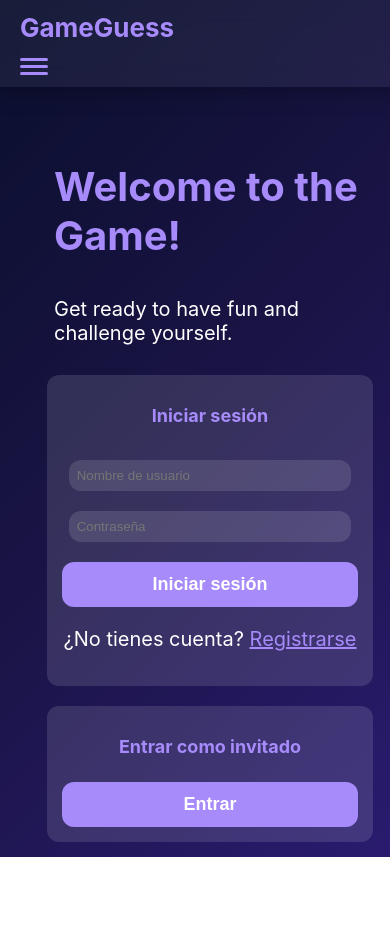
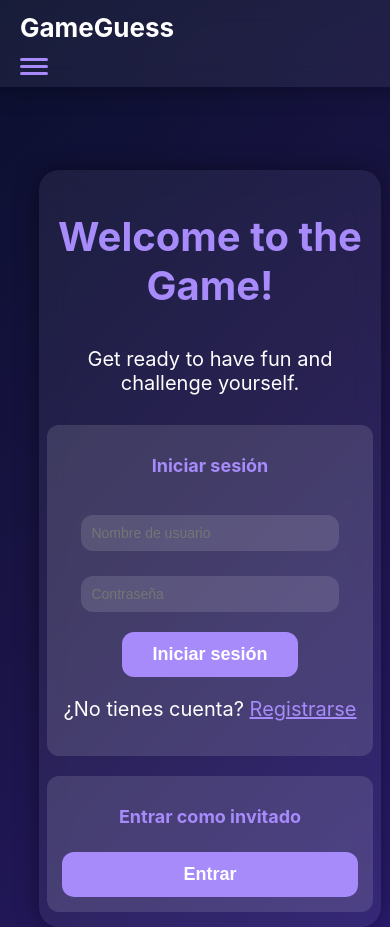
Before and after one commit to Danielestoj/Proyect2-WebReact, a React (Vite) app: page / in a window 390 px wide. Before the commit the page ends 857 px from the top, so only its background shows below. Built offline with nearby package versions, Linux system fonts and the light colour scheme; no server answers.

Commit message:
cambios en logica, reordenar, arreglar el header

```diff
--- a/src/App.css
+++ b/src/App.css
@@ -1,5 +1,5 @@
 /* ============================= */
-/* 🎨 VARIABLES GLOBALES         */
+/* VARIABLES GLOBALES         */
 /* ============================= */
 :root {
   --bg-gradient: linear-gradient(135deg, #0a0f2d, #1a1446, #2a1b6f);
@@ -66,16 +66,6 @@ p {
 }
 
 /* ============================= */
-/* IMÁGENES                     */
-/* ============================= */
-
-img {
-  border-radius: var(--radius);
-  box-shadow: var(--shadow);
-  width: 90%;
-}
-
-/* ============================= */
 /* INPUTS                       */
 /* ============================= */
 
@@ -110,54 +100,17 @@ button:hover {
 }
 
 /* ============================= */
-/* RESPONSIVE 780px             */
-/* ============================= */
-
-@media (max-width: 780px) {
-  .game-container,
-  .game-selector,
-  .welcome-container {
-    width: 95%;
-    padding: 20px;
-  }
-
-  img {
-    max-height: 350px;
-  }
-
-  button {
-    width: 100%;
-  }
-
-  .game-selector {
-    flex-direction: column;
-    gap: 15px;
-  }
-}
-
-/* ============================= */
-/* RESPONSIVE 500px             */
+/* RESPONSIVE GLOBAL            */
 /* ============================= */
 
 @media (max-width: 500px) {
-
   h1 { font-size: 20px; }
   h2 { font-size: 18px; }
   p  { font-size: 14px; }
 
-  .game-container,
-  .game-selector,
-  .welcome-container {
-    width: 100%;
-    padding: 15px;
-  }
-
-  img {
-    max-height: 250px;
-  }
-
   input {
-    padding: 8px;
+    padding: 10px;
+    font-size: 14px;
   }
 
   button {
--- a/src/App.jsx
+++ b/src/App.jsx
@@ -1,32 +1,33 @@
-import React, { useState } from 'react';
+import React from 'react';
 import { HashRouter as Router, Routes, Route } from 'react-router-dom';
+
 import WelcomePage from './pages/WelcomePage/WelcomePage';
 import GameSelector from './components/GameSelector/GameSelector';
-import NavBar from './components/Header/Header'; // Importamos NavBar
-import UserProfile from './pages/UserProfile/UserProfile'; // Importamos UserProfile
-import { users } from './Data'; // Importamos los usuarios desde Data
-import { UserProvider } from "./components/Context/UserContext"; // Importamos el UserProvider
-import Game from './components/Game/Game.jsx';
+import NavBar from './components/Header/Header';
+import UserProfile from './pages/UserProfile/UserProfile';
+import Game from './components/Game/Game';
+
+import { UserProvider } from "./components/Context/UserContext";
+import { GameDataProvider } from "./components/Context/GameDataContext";
+
 import './App.css';
 
-
 function App() {
-
   return (
     <UserProvider>
-      <Router>
-        {/* Mostrar el NavBar siempre, y pasamos el estado del usuario */}
-        <NavBar/>
+      <GameDataProvider>
+        <Router>
+          <NavBar />
 
-        <Routes>
-          <Route path="/" element={<WelcomePage/>} />
-          <Route path="/game-selector" element={<GameSelector/>} />
-          <Route path="/user-profile" element={<UserProfile/>} />
-          <Route path="/game" element={<Game/>} />
-        </Routes>
-      </Router>
+          <Routes>
+            <Route path="/" element={<WelcomePage />} />
+            <Route path="/game-selector" element={<GameSelector />} />
+            <Route path="/user-profile" element={<UserProfile />} />
+            <Route path="/game" element={<Game />} />
+          </Routes>
+        </Router>
+      </GameDataProvider>
     </UserProvider>
-
   );
 }
 
--- /dev/null
+++ b/src/components/Context/GameDataContext.jsx
@@ -0,0 +1,55 @@
+// src/components/Context/GameDataContext.jsx
+import { createContext, useState, useEffect } from "react";
+
+export const GameDataContext = createContext();
+
+export function GameDataProvider({ children }) {
+  const [games, setGames] = useState([]);
+  const [game, setGame] = useState(null);
+  const [loading, setLoading] = useState(true);
+
+  // Cargar juegos al inicio
+  useEffect(() => {
+    loadGames();
+  }, []);
+
+  const loadGames = async () => {
+    setLoading(true);
+
+    const randomPage = Math.floor(Math.random() * 30) + 1;
+
+    const res = await fetch(
+      `https://api.rawg.io/api/games?key=${import.meta.env.VITE_API_KEY}&page_size=30&page=${randomPage}`
+    );
+    const data = await res.json();
+    console.log(data.results);
+
+    setGames(data.results);
+
+    const random = data.results[Math.floor(Math.random() * data.results.length)];
+    setGame(random);
+
+    setLoading(false);
+  };
+
+  const loadNewGame = () => {
+    if (!games.length) return;
+
+    const random = games[Math.floor(Math.random() * games.length)];
+    setGame(random);
+    setLoading(true);
+  };
+
+  return (
+    <GameDataContext.Provider
+      value={{
+        games,
+        game,
+        loading,
+        loadNewGame,
+      }}
+    >
+      {children}
+    </GameDataContext.Provider>
+  );
+}
--- a/src/components/Game/AnswerInput.jsx
+++ b/src/components/Game/AnswerInput.jsx
@@ -11,13 +11,15 @@ function AnswerInput({ onSubmit }) {
 
   return (
     <form onSubmit={handleSubmit}>
-      <input
+      <input style={{ width: "500px" }}
         type="text"
         value={input}
         onChange={(e) => setInput(e.target.value)}
         placeholder="Escribe el juego"
       />
-      <button type="submit">Enviar</button>
+      <button style={{ marginTop: "20px", width: "50%" }} type="submit">
+        Enviar
+      </button>
     </form>
   );
 }
--- /dev/null
+++ b/src/components/Game/Game.css
@@ -0,0 +1,143 @@
+/* ============================= */
+/* GAME LAYOUT                */
+/* ============================= */
+
+.game-container {
+  margin-top: 50px;
+  width: 90%;
+  max-width: 900px;
+  padding: 30px;
+  background: var(--glass);
+  border-radius: var(--radius-lg);
+  box-shadow: var(--shadow);
+  backdrop-filter: blur(14px);
+  text-align: center;
+  animation: fadeIn 0.5s ease;
+}
+
+/* Animación suave */
+@keyframes fadeIn {
+  from { opacity: 0; transform: translateY(10px); }
+  to   { opacity: 1; transform: translateY(0); }
+}
+
+/* ============================= */
+/* IMAGEN DEL JUEGO           */
+/* ============================= */
+
+.game-container img {
+  width: 100%;
+  max-width: 850px;
+  max-height: 450px;
+  border-radius: var(--radius-lg);
+  box-shadow: var(--shadow);
+  margin-bottom: 20px;
+  transition: filter 0.4s ease, opacity 0.4s ease;
+}
+
+/* ============================= */
+/* INPUT DE RESPUESTA         */
+/* ============================= */
+
+.game-container input {
+  width: 80%;
+  padding: 14px;
+  margin-top: 15px;
+  background: var(--glass-strong);
+  border-radius: var(--radius);
+  border: none;
+  color: var(--text);
+  font-size: 16px;
+}
+
+/* ============================= */
+/* BOTONES DE OPCIONES        */
+/* ============================= */
+
+.options-grid {
+  display: flex;
+  flex-wrap: wrap;
+  gap: 12px;
+  justify-content: space-between;
+  margin-top: 20px;
+}
+
+.options-grid button {
+  width: 48%;
+  min-height: 45px;
+  padding: 10px;
+  border-radius: var(--radius);
+  border: none;
+  background: var(--glass-strong);
+  color: var(--text);
+  cursor: pointer;
+  transition: var(--transition);
+  font-size: 14px;
+  word-break: break-word;
+}
+
+.options-grid button:hover {
+  background: var(--primary-hover);
+  transform: scale(1.03);
+}
+
+/* ============================= */
+/* PISTAS                     */
+/* ============================= */
+
+.hints-box {
+  margin-top: 20px;
+  text-align: left;
+  background: var(--glass-strong);
+  padding: 15px;
+  border-radius: var(--radius);
+  box-shadow: var(--shadow);
+}
+
+.hints-box p {
+  margin: 8px 0;
+}
+
+/* ============================= */
+/* 📱 RESPONSIVE 780px           */
+/* ============================= */
+
+@media (max-width: 780px) {
+  .game-container {
+    width: 95%;
+    padding: 20px;
+  }
+
+  .game-container img {
+    max-height: 350px;
+  }
+
+  .options-grid button {
+    width: 100%;
+  }
+}
+
+/* ============================= */
+/* 📱 RESPONSIVE 500px           */
+/* ============================= */
+
+@media (max-width: 500px) {
+  .game-container {
+    width: 100%;
+    padding: 15px;
+  }
+
+  .game-container img {
+    max-height: 250px;
+  }
+
+  .game-container input {
+    padding: 10px;
+    font-size: 14px;
+  }
+
+  .options-grid button {
+    padding: 10px;
+    font-size: 13px;
+  }
+}
--- a/src/components/Game/ImageReveal.jsx
+++ b/src/components/Game/ImageReveal.jsx
@@ -27,6 +27,7 @@ function ImageReveal({ image, attempts, onLoad, forceClear }) {
         alt="juego"
         onLoad={handleLoad}
         style={{
+          marginTop: "50px",
           maxWidth: "900px",
           maxHeight: "500px",
           width: "100%",
--- a/src/components/Game/Score.jsx
+++ /dev/null
@@ -1,7 +0,0 @@
-import React from "react";
-
-function Score({ attempts }) {
-  return <p>Intentos restantes: {attempts}</p>;
-}
-
-export default Score;
--- a/src/components/Header/Header.css
+++ b/src/components/Header/Header.css
@@ -26,7 +26,7 @@
 .navbar-logo {
   font-size: 26px;
   font-weight: bold;
-  color: var(--primary);
+  color: var(--text);
   text-decoration: none;
   transition: var(--transition);
 }
--- a/src/components/Header/Header.jsx
+++ b/src/components/Header/Header.jsx
@@ -1,24 +1,42 @@
 import React, { useState, useContext } from "react";
 import { UserContext } from "../Context/UserContext";
-import { Link, useNavigate } from "react-router-dom";   // ← IMPORTANTE
+import { Link, useNavigate } from "react-router-dom";
 import "./Header.css";
 
 function Header() {
   const { user, logout } = useContext(UserContext);
   const [open, setOpen] = useState(false);
 
-  const navigate = useNavigate();   // ← NECESARIO PARA NAVEGAR
+  const navigate = useNavigate();   //
+
+    // Navegación al pulsar GameGuess
+  const goHome = () => {
+    if (user) {
+      navigate("/game-selector");   // Usuario registrado → selector de juegos
+    } else {
+      navigate("/");                // Invitado → WelcomePage
+    }
+    setOpen(false);
+  };
 
   const goToProfile = () => {
     navigate("/user-profile");
     setOpen(false); // cerrar menú móvil si estaba abierto
   };
 
+  const handleLogout = () => {
+    logout();
+    navigate("/");   // Volver a WelcomePage
+    setOpen(false);
+  };
+
   return (
     <>
       <nav className="navbar">
         <div className="navbar-left">
-          <Link to="/" className="navbar-logo">GameGuess</Link>
+          <Link className="navbar-logo" onClick={goHome}>
+            GameGuess
+          </Link>
         </div>
 
         {/* Menú normal (desktop) */}
@@ -31,7 +49,9 @@ function Header() {
 
               <span className="navbar-points">⭐ {user.maxPoints}</span>
 
-              <button className="navbar-user-btn" onClick={logout}>Salir</button>
+              <button className="navbar-user-btn" onClick={handleLogout}>
+                Salir
+              </button>
             </>
           )}
         </div>
@@ -54,7 +74,7 @@ function Header() {
 
             <span className="navbar-points">⭐ {user.maxPoints}</span>
 
-            <button className="navbar-user-btn" onClick={logout}>Salir</button>
+            <button className="navbar-user-btn" onClick={handleLogout}>Salir</button>
           </>
         )}
       </div>
--- a/src/pages/WelcomePage/WelcomePage.css
+++ b/src/pages/WelcomePage/WelcomePage.css
@@ -66,6 +66,15 @@
   color: var(--accent);
   margin-top: 20px;
 }
+
+.error-message {
+  background: rgba(255, 0, 0, 0.15);
+  padding: 8px 12px;
+  border-radius: 8px;
+  border-left: 4px solid #ff4d4d;
+}
+
+
 
 /* ============================= */
 /* RESPONSIVE 900px           */
```
Also changed, not shown: src/components/Game/Game.jsx (+34 -46 lines), src/pages/WelcomePage/WelcomePage.jsx (+13 -5 lines), 1 other file (tests, documents, lock files or other folders).
